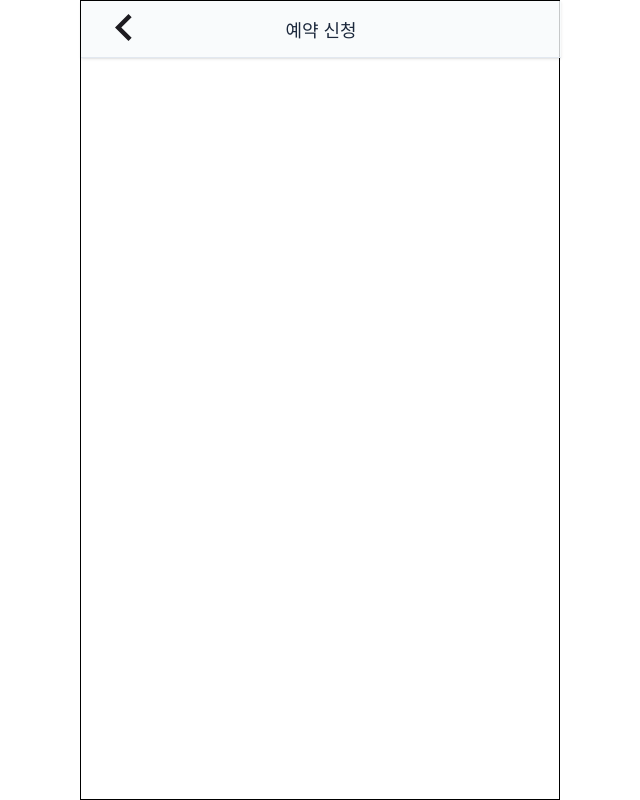
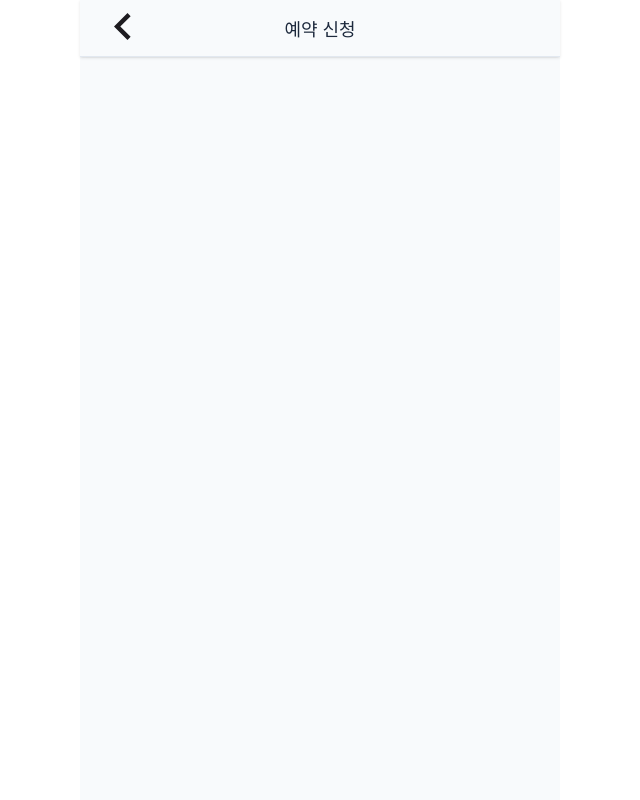
Before and after one commit to woowacourse-teams/2025-Fit-toring, a React app in the folder frontend/: page /detail in a window 1280 px wide. Shown: the whole page, without its empty margins (320-960 px from the left). Built offline with nearby package versions, Linux system fonts and the light colour scheme.

Commit message:
style: MobileLayout 테두리 제거 및 배경색 추가 #30

```diff
--- a/frontend/src/common/components/MobileLayout/MobileLayout.tsx
+++ b/frontend/src/common/components/MobileLayout/MobileLayout.tsx
@@ -23,7 +23,9 @@ const StyledContainer = styled.main`
 const StyledContents = styled.section`
   width: 48rem;
 
-  border: solid black 0.1rem; // Todo: 삭제해야함
+  background-color: ${({ theme }) => theme.BG.LIGHT};
+
+  /* border: solid black 0.1rem; // Todo: 삭제해야함 */
 
   @media screen and (width <= 480px) {
     width: 100%;
```
